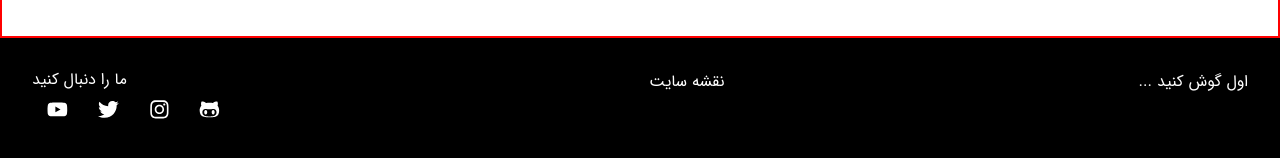
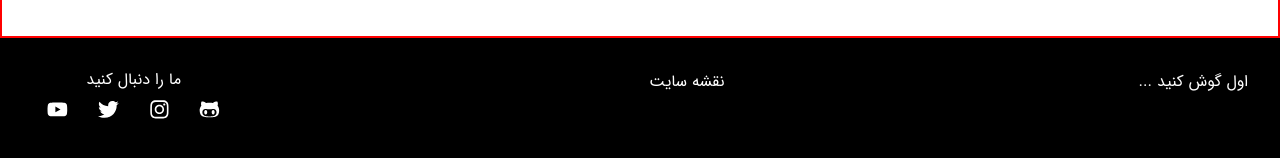
Before and after one commit to hamed-zeidabadi/skullcandy, a React (Create React App) app: page / in a window 1280 px wide. Shown: the part 1391-1549 px from the top of the page. Built offline with nearby package versions, Linux system fonts and the light colour scheme.

Commit message:
fixing display items in socila_media in footer

```diff
--- a/src/Components/Footer.jsx
+++ b/src/Components/Footer.jsx
@@ -12,9 +12,9 @@ const Footer = () => {
         <div className='footer_container_info'> نقشه سایت</div>
 
         <div className='footer_container_social_media'>
+        <h6>ما را دنبال کنید</h6>
+          <nav className="footer_container_social_media_icons'">
 
-          <nav className="footer_container_social_media_icons'">
-           <h6>ما را دنبال کنید</h6>
               <ul>
                 <li>
                   <FaGithubAlt />
--- a/src/Scss/Footer.scss
+++ b/src/Scss/Footer.scss
@@ -20,6 +20,10 @@
   &_social_media{
 
     display: flex;
+    flex-direction: column;
+
+    & h6{
+      align-self: center;
 
    &_icons{
 
@@ -31,8 +35,7 @@
 
    }
 
-   & h6{
-    justify-content: center
+
    }
 
    & ul {
```
